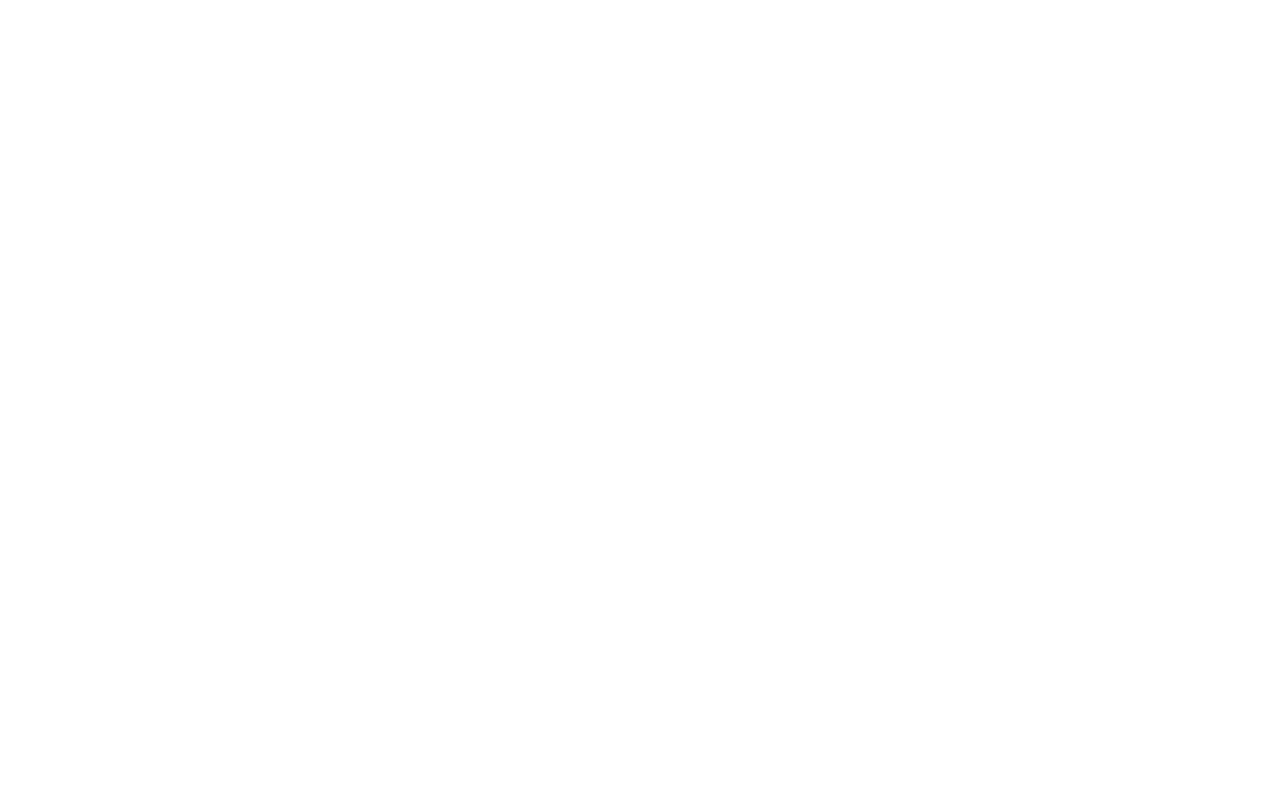
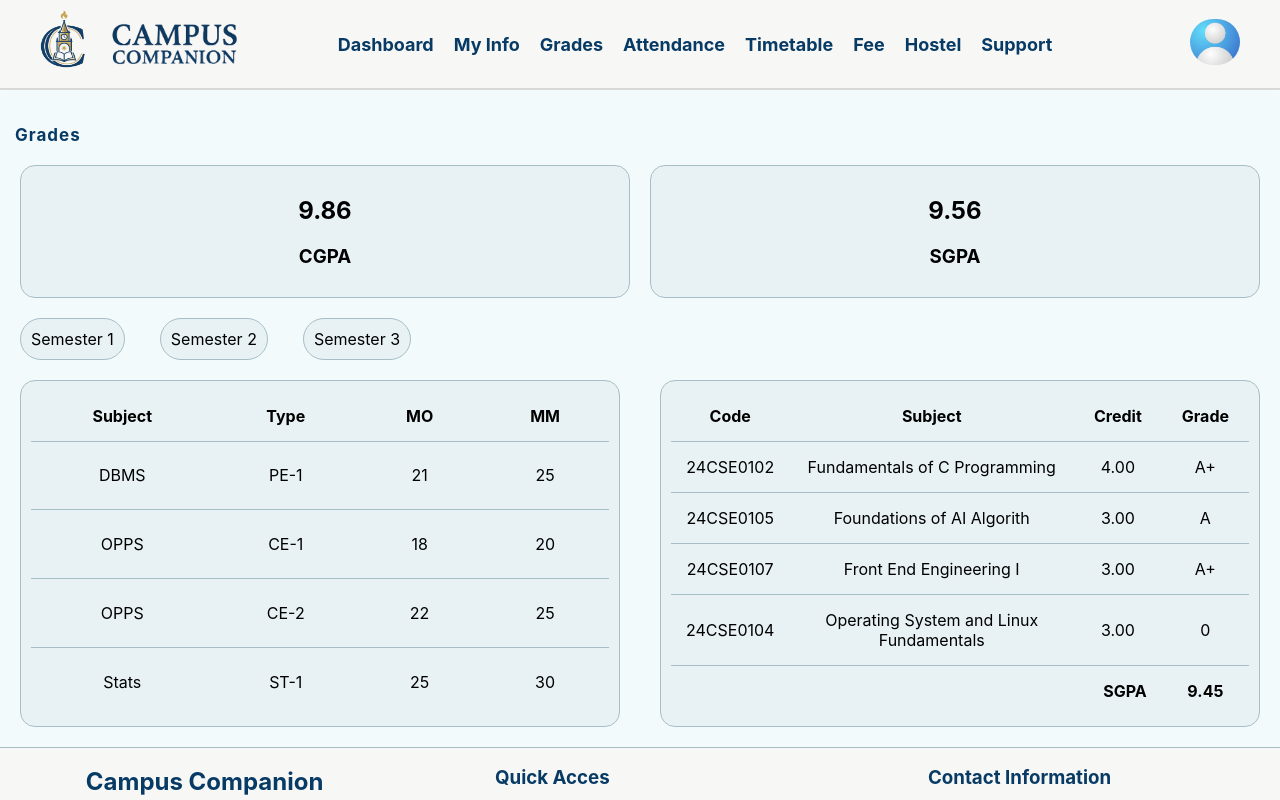
Before and after one commit to ujjwal-nyotane/Campus-Companion, a React (Vite) app in the folder frontend/: page /grades in a window 1280 px wide. Before the commit this address had no page. Shown: the top 800 px of the page. Built offline with nearby package versions, Linux system fonts and the light colour scheme.

Commit message:
added the grade page"

```diff
--- a/frontend/src/App.jsx
+++ b/frontend/src/App.jsx
@@ -1,27 +1,34 @@
-import Index from './components/index.jsx'
+import Index from './components/index.jsx';
 import Dashboard from "./components/dashboard.jsx";
 import Attendance from './components/attendance.jsx';
 import Navbar from "./components/Navbar.jsx";
 import Footer from "./components/footer.jsx";
 import Profile from "./components/profile.jsx";
-import Fees from './components/fees.jsx'
-import TimeTable from './components/timetable.jsx'
-import Hostel from './components/hostel.jsx'
+import Fees from './components/fees.jsx';
+import TimeTable from './components/timetable.jsx';
+import Hostel from './components/hostel.jsx';
+import Grades from './components/grades.jsx';
 import { Route,Routes,Link } from "react-router-dom";
 
 function App(){
     return (
         <Routes>
-            <Route path='/index' element={
+            <Route path='/' element={
            <> <Navbar/>
             <Index/>
             <Footer/>
             </>
         }/>
 
-        <Route path='/' element={
+        <Route path='/home' element={
            <> <Navbar/>
             <Dashboard/>
+            <Footer/>
+            </>
+        }/>
+        <Route path='/grades' element={
+           <> <Navbar/>
+            <Grades/>
             <Footer/>
             </>
         }/>
--- /dev/null
+++ b/frontend/src/components/grades.css
@@ -0,0 +1,74 @@
+
+.head{
+    color: var(--primary-text);
+
+}
+
+.gradeshero{
+    display: grid;
+
+    padding: 10px;
+
+    grid-template-columns: 1fr 1fr;
+
+}
+
+.gradeshero div{
+    background: #E8F2F5;
+    margin: 10px;
+    padding: 10px 20px;
+    border: 1px solid #A8BEC7;
+    border-radius: 15px;
+    text-align: center;
+
+}
+
+.select-semester{
+    display: flex;
+    gap:15px;
+
+}
+
+
+.select-semester div{
+    background-color: #E8F2F5;
+    border: 1px solid #A8BEC7;
+    border-radius: 15px;
+    margin-left: 20px;
+    padding: 10px;
+    border-radius: 25px;
+
+}
+.select-semester div:hover{
+    background:rgba(0,0,0,.1);
+}
+
+.markstable,.gradecard{
+    background: #E8F2F5;
+    border: 1px #A8BEC7 solid;
+    text-align: center;
+    margin: 20px;
+    padding: 10px;
+    border-radius: 15px;
+    border-spacing: 0px;
+}
+.markstable th,.gradecard th{
+    padding:  15px 20px;
+}
+
+.markstable td , .gradecard td{
+    border-top: 1px #A8BEC7 solid;
+    padding: 15px;
+}
+
+.gradeandmarks{
+    display: grid;
+    grid-template-columns: 1fr 1fr;
+}
+.SGPA {
+    text-align: right;
+    font-weight: 700;
+}
+.SGPA+td{
+    font-weight: 700;
+}
--- /dev/null
+++ b/frontend/src/components/grades.jsx
@@ -0,0 +1,187 @@
+import './grades.css';
+function Grades(){
+    return (
+        <div className='grades'>
+            <h2 className='head'>Grades</h2>
+            <div className='gradeshero'>
+                <div>
+                    <h2>9.86</h2>
+                    <h3>CGPA</h3>
+                </div>
+                <div>
+                    <h2>9.56</h2>
+                    <h3>SGPA</h3>
+
+                </div>
+            </div>
+            <div className='select-semester'>
+                <div>Semester 1</div>
+                <div>Semester 2</div>
+                <div>Semester 3</div>
+
+            </div>
+            <div className='gradeandmarks'>
+            <table className='markstable'>
+                <thead>
+                    <tr>
+                        <th>
+                            Subject
+                        </th>
+                        <th>
+                            Type
+                        </th>
+                        <th>
+                            MO
+                        </th>
+                        <th>
+                            MM
+                        </th>
+                    </tr>
+                </thead>
+                <tbody>
+                    <tr>
+                        <td>
+                            DBMS
+                        </td>
+                        <td>
+                            PE-1
+                        </td>
+                        <td>
+                            21
+                        </td>
+                        <td>
+                            25
+                        </td>
+                    </tr>
+                    <tr>
+                        <td>
+                            OPPS
+                        </td>
+                        <td>
+                            CE-1
+                        </td>
+                        <td>
+                            18
+                        </td>
+                        <td>
+                            20
+                        </td>
+                    </tr>
+                    <tr>
+                        <td>
+                            OPPS
+                        </td>
+                        <td>
+                            CE-2
+                        </td>
+                        <td>
+                            22
+                        </td>
+                        <td>
+                            25
+                        </td>
+                    </tr>
+                    <tr>
+                        <td>
+                            Stats
+                        </td>
+                        <td>
+                            ST-1
+                        </td>
+                        <td>
+                            25
+                        </td>
+                        <td>
+                            30
+                        </td>
+                    </tr>
+                </tbody>
+            </table>
+
+        <table className='gradecard'>
+            <thead>
+                    <tr>
+                        <th>
+                            Code
+                        </th>
+                        <th>
+                            Subject
+                        </th>
+                        <th>
+                            Credit
+                        </th>
+                        <th>
+                            Grade
+                        </th>
+                    </tr>
+                </thead>
+                <tbody>
+                    <tr>
+                        <td>
+                            24CSE0102
+                        </td>
+                        <td>
+                            Fundamentals of C Programming
+                        </td>
+                        <td>
+                            4.00
+                        </td>
+                        <td>
+                            A+
+                        </td>
+                    </tr>
+                    <tr>
+                        <td>
+                            24CSE0105
+                        </td>
+                        <td>
+                            Foundations of AI Algorith
+                        </td>
+                        <td>
+                            3.00
+                        </td>
+                        <td>
+                            A
+                        </td>
+                    </tr>
+                    <tr>
+                        <td>
+                            24CSE0107
+                        </td>
+                        <td>
+                            Front End Engineering I
+                        </td>
+                        <td>
+                            3.00
+                        </td>
+                        <td>
+                            A+
+                        </td>
+                    </tr>
+                    <tr>
+                        <td>
+                            24CSE0104
+                        </td>
+                        <td>
+                            Operating System and Linux Fundamentals
+                        </td>
+                        <td>
+                            3.00
+                        </td>
+                        <td>
+                            0
+                        </td>
+                    </tr>
+                    <tr >
+                        <td className='SGPA' colSpan={3}>
+                            SGPA
+                        </td>
+                        <td>9.45</td>
+                    </tr>
+                </tbody>
+        </table>
+        </div>
+        </div>
+    )
+}
+export default Grades;
--- a/frontend/src/components/navbar.jsx
+++ b/frontend/src/components/navbar.jsx
@@ -3,15 +3,15 @@
 function Navbar(){
     return (
         <div className='navbar'>
-            <Link to="/index" className='navbrand'>
+            <Link to="/" className='navbrand'>
                 <div className='nav-logo'><img src='./src/assets/logo/logo.png'></img></div>
                 <div className='nav-title'><img src='./src/assets/logo/head.png'></img></div>
             </Link>
 
         <ul className='nav-links'>
-            <li><Link to="/">Dashboard</Link></li>
+            <li><Link to="/home">Dashboard</Link></li>
             <li><Link to="/profile">My Info</Link></li>
-            <li><Link to="">Grades</Link></li>
+            <li><Link to="/grades">Grades</Link></li>
             <li><Link to="/attendance">Attendance</Link></li>
             <li><Link to="/timetable">Timetable</Link></li>
             <li><Link to="/fees">Fee</Link></li>
```
